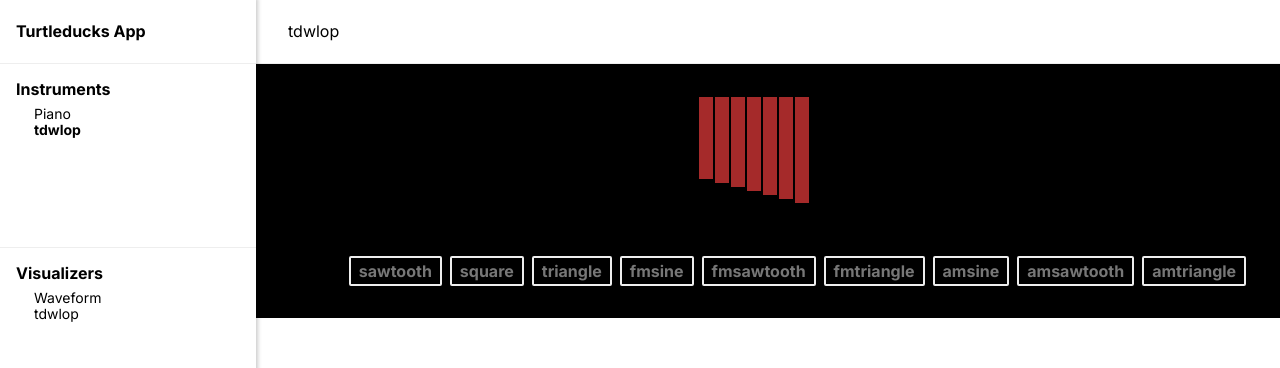
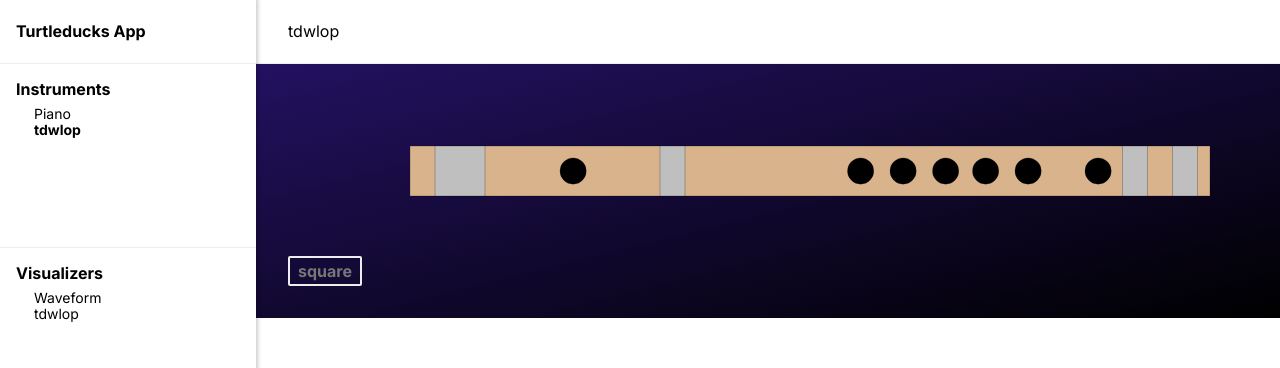
Before and after one commit to elyssamari/Musical-Application, a React (Create React App) app in the folder client/: page /tdwlop in a window 1280 px wide. Shown: the top 368 px of the page. Built offline with nearby package versions, Linux system fonts and the light colour scheme; no server answers; some icons are missing.

Commit message:
working on flute

```diff
--- a/client/src/Instruments.tsx
+++ b/client/src/Instruments.tsx
@@ -19,9 +19,9 @@ export interface InstrumentProps2{
 
 export class Instrument2 {
   public readonly name: string;
-  public readonly component: React.FC<InstrumentProps>;
+  public readonly component: React.FC<InstrumentProps2>;
 
-  constructor(name: string, component: React.FC<InstrumentProps>) {
+  constructor(name: string, component: React.FC<InstrumentProps2>) {
     this.name = name;
     this.component = component;
   }
--- a/client/src/index.css
+++ b/client/src/index.css
@@ -117,7 +117,8 @@ https://stackoverflow.com/questions/2401953/css-opaque-text-on-low-opacity-div*/
   font-weight: bold;
 }
 #bigi{
-  background-color: black;
+  background-image: linear-gradient(to bottom right, rgba(35,17,97), rgb(0,0,0));
+  /*background-color: none;*/
 }
 
 #centerf{
@@ -125,6 +126,6 @@ https://stackoverflow.com/questions/2401953/css-opaque-text-on-low-opacity-div*/
 }
 #centerfp{
   position: relative;
-  left: 40%;
+  left: 15%;
 
 }
--- a/client/src/instruments/tdwlop.tsx
+++ b/client/src/instruments/tdwlop.tsx
@@ -4,8 +4,9 @@ import classNames from 'classnames';
 import { List, Range } from 'immutable';
 import React from 'react';
 
+
 // project imports
-import { Instrument, InstrumentProps } from '../Instruments';
+import { Instrument2, InstrumentProps2 } from '../Instruments';
 
 /** ------------------------------------------------------------------------ **
  * Contains implementation of components for PanFlute.
@@ -14,7 +15,7 @@ import { Instrument, InstrumentProps } from '../Instruments';
 interface OProps {
   note: string; // C, Db, D, Eb, E, F, Gb, G, Ab, A, Bb, B
   duration?: string;
-  synth?: Tone.Synth; // Contains library code for making sound
+  synth?: Tone.MonoSynth; // Contains library code for making sound
   minor?: boolean; // True if minor key, false if major key
   octave: number;
   index: number; // octave + index together give a location for the PanFlute key
@@ -44,13 +45,13 @@ export function PanFluteKey({
       })}
       style={{
         // CSS
-        top: 0,
-        left: `${index-20}rem`,
+        top: 63,
+        left: `${index*2}rem`,
         zIndex: minor ? 1 : 0,
-        width: '1rem',
+        width: '1.5rem',
         marginLeft: '1rem',
-        height: `${(index/4)}rem`,
-        backgroundColor: 'brown',
+        height: `${(1.5)}rem`,
+        //backgroundColor: '#cc9900',
       }}
     ></div>
   );
@@ -102,7 +103,7 @@ function PanFluteType({ title, onClick, active }: any): JSX.Element {
   );
 }
 
-function PanFlute({ synth, setSynth }: InstrumentProps): JSX.Element {
+function PanFlute({ synth, setSynth }: InstrumentProps2): JSX.Element {
   const keys = List([
     { note: 'C', idx: 0 },
     { note: 'D', idx: 1 },
@@ -117,45 +118,193 @@ function PanFlute({ synth, setSynth }: InstrumentProps): JSX.Element {
     setSynth(oldSynth => {
       oldSynth.dispose();
 
-      return new Tone.Synth({
-        oscillator: { type: newType } as Tone.OmniOscillatorOptions,
+      return new Tone.MonoSynth({
+        oscillator: { type: 'square' } as Tone.OmniOscillatorOptions,
+        envelope: {
+          attack: 0.1
+        }
       }).toDestination();
     });
   };
 
   const oscillators: List<OscillatorType> = List([
-    'sine',
-    'sawtooth',
-    'square',
-    'triangle',
-    'fmsine',
-    'fmsawtooth',
-    'fmtriangle',
-    'amsine',
-    'amsawtooth',
-    'amtriangle',
+    'square'
   ]) as List<OscillatorType>;
 
   return (
     <div className="pv4" id="bigi">
       <div className="relative  h4 " id="centerfp">
+      <svg width="800" height="200" viewBox="0 0 800 800" fill="none" xmlns="http://www.w3.org/2000/svg">
+      <path stroke="black"  fill="#d9b38c" d="
+        M-1200 200 L-1200 400 L2000 400 L2000 200  L-1200 200
+
+  Z" />
+
+      <path stroke="black" fill="black" d="
+        M 100, 100
+        m -700, 200
+        a 30,30 0 1,0 105,0
+        a 30,30 0 1,0 -105,0
+
+        M 100, 100
+        m 450, 200
+        a 30,30 0 1,0 105,0
+        a 30,30 0 1,0 -105,0
+
+        M 100, 100
+        m 620, 200
+        a 30,30 0 1,0 105,0
+        a 30,30 0 1,0 -105,0
+
+        M 100, 100
+        m 790, 200
+        a 30,30 0 1,0 105,0
+        a 30,30 0 1,0 -105,0
+
+        M 100, 100
+        m 950, 200
+        a 30,30 0 1,0 105,0
+        a 30,30 0 1,0 -105,0
+
+        M 100, 100
+        m 1120, 200
+        a 30,30 0 1,0 105,0
+        a 30,30 0 1,0 -105,0
+
+        M 100, 100
+        m 1400, 200
+        a 30,30 0 1,0 105,0
+        a 30,30 0 1,0 -105,0
+      Z"/>
+      <path stroke="black" fill="#bfbfbf" d="
+          M-1100 400 L-1100 200 L-900 200 L-900 400
+      Z"/>
+      <path stroke="black" fill="#bfbfbf" d="
+        M-200 400 L-200 200 L-100 200 L-100 400
+      Z"/>
+      <path stroke="black" fill="#bfbfbf" d="
+         M1750 400 L1750 200 L1650 200 L1650 400
+      Z"/>
+      <path stroke="black" fill="#bfbfbf" d="
+          M1850 400 L1850 200 L1950 200 L1950 400
+      Z"/>
+
+
+</svg>
+
         <div id="centerf">
-        {Range(5,6).map(octave =>
-          keys.map(key => {
-            const isMinor = key.note.indexOf('b') !== -1;
-            const note = `${key.note}${octave}`;
-            return (
-              <PanFluteKey
-                key={note} //react key
-                note={note}
-                synth={synth}
-                minor={isMinor}
-                octave={octave}
-                index={(octave - 2) * 7 + key.idx}
-              />
-            );
-          }),
-        )}
+
+        <div
+      onMouseDown={() => synth?.triggerAttack(`A5`)} // Question: what is `onMouseDown`?
+      onMouseUp={() => synth?.triggerRelease('+0.25')} // Question: what is `onMouseUp`?
+      className={classNames(' pointer absolute dim black  h4'
+      )}
+      style={{
+        // CSS
+        top: 63,
+        left: `8.5rem`,
+        width: '1.5rem',
+        marginLeft: '1rem',
+        height: `${(1.5)}rem`,
+        //backgroundColor: '#cc9900',
+      }}
+    ></div>
+
+<div
+      onMouseDown={() => synth?.triggerAttack(`B5`)} // Question: what is `onMouseDown`?
+      onMouseUp={() => synth?.triggerRelease('+0.25')} // Question: what is `onMouseUp`?
+      className={classNames(' pointer absolute dim black  h4'
+      )}
+      style={{
+        // CSS
+        top: 63,
+        left: `26.5rem`,
+        width: '1.5rem',
+        marginLeft: '1rem',
+        height: `${(1.5)}rem`,
+        //backgroundColor: '#cc9900',
+      }}
+    ></div>
+<div
+      onMouseDown={() => synth?.triggerAttack(`C5`)} // Question: what is `onMouseDown`?
+      onMouseUp={() => synth?.triggerRelease('+0.25')} // Question: what is `onMouseUp`?
+      className={classNames(' pointer absolute dim black  h4'
+      )}
+      style={{
+        // CSS
+        top: 63,
+        left: `29rem`,
+        width: '1.5rem',
+        marginLeft: '1rem',
+        height: `${(1.5)}rem`,
+        //backgroundColor: '#cc9900',
+      }}
+    ></div>
+
+          <div
+      onMouseDown={() => synth?.triggerAttack(`D5`)} // Question: what is `onMouseDown`?
+      onMouseUp={() => synth?.triggerRelease('+0.25')} // Question: what is `onMouseUp`?
+      className={classNames(' pointer absolute dim black  h4'
+      )}
+      style={{
+        // CSS
+        top: 63,
+        left: `31.59rem`,
+        width: '1.5rem',
+        marginLeft: '1rem',
+        height: `${(1.5)}rem`,
+        //backgroundColor: '#cc9900',
+      }}
+    ></div>
+
+<div
+      onMouseDown={() => synth?.triggerAttack(`E5`)} // Question: what is `onMouseDown`?
+      onMouseUp={() => synth?.triggerRelease('+0.25')} // Question: what is `onMouseUp`?
+      className={classNames(' pointer absolute dim black  h4'
+      )}
+      style={{
+        // CSS
+        top: 63,
+        left: `34.2rem`,
+        width: '1.5rem',
+        marginLeft: '1rem',
+        height: `${(1.5)}rem`,
+        //backgroundColor: '#cc9900',
+      }}
+    ></div>
+
+    <div
+      onMouseDown={() => synth?.triggerAttack(`F5`)} // Question: what is `onMouseDown`?
+      onMouseUp={() => synth?.triggerRelease('+0.25')} // Question: what is `onMouseUp`?
+      className={classNames(' pointer absolute dim black  h4'
+      )}
+      style={{
+        // CSS
+        top: 63,
+        left: `37rem`,
+        width: '1.5rem',
+        marginLeft: '1rem',
+        height: `${(1.5)}rem`,
+        //backgroundColor: '#cc9900',
+      }}
+    ></div>
+
+<div
+      onMouseDown={() => synth?.triggerAttack(`G5`)} // Question: what is `onMouseDown`?
+      onMouseUp={() => synth?.triggerRelease('+0.25')} // Question: what is `onMouseUp`?
+      className={classNames(' pointer absolute dim black h4'
+      )}
+      style={{
+        // CSS
+        top: 63,
+        left: `41.2rem`,
+        width: '1.5rem',
+        marginLeft: '1rem',
+        height: `${(1.5)}rem`,
+        //backgroundColor: '#cc9900',
+      }}
+    ></div>
+
         </div>
       </div>
       <div className={'pl4 pt4 flex'}>
@@ -172,4 +321,4 @@ function PanFlute({ synth, setSynth }: InstrumentProps): JSX.Element {
   );
 }
 
-export const tdwlop = new Instrument('tdwlop', PanFlute);
+export const tdwlop = new Instrument2('tdwlop', PanFlute);
```
Also changed, not shown: client/src/img/tdwlopvis.svg (added).
